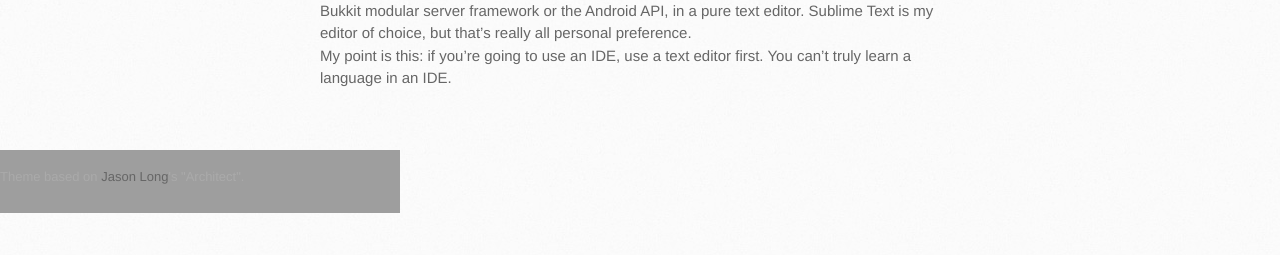
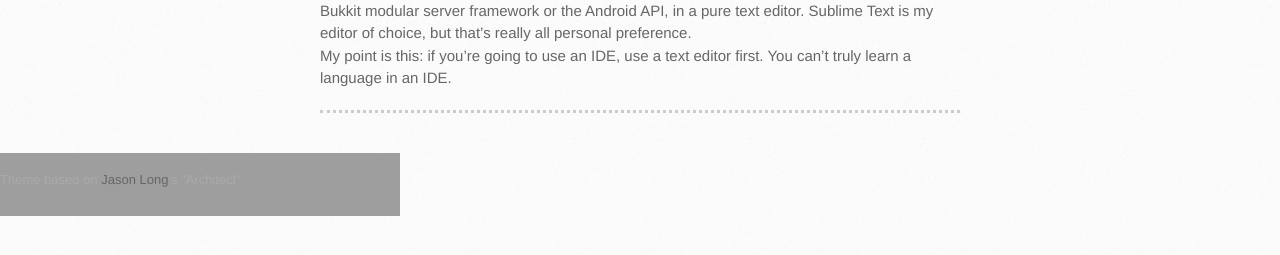
Before and after one commit to EzraBrooks/EzraBrooks.github.io, a Jekyll site: the page built from _posts/2015-01-31-OnIDEs.md, in a window 1280 px wide. Shown: the part 498-753 px from the top of the page. Built offline with Jekyll 4.4.1, drawn with Linux system fonts in a browser that asks for light colours.

Commit message:
please border-dono yamate

```diff
--- a/stylesheets/stylesheet.css
+++ b/stylesheets/stylesheet.css
@@ -496,7 +496,7 @@ header h2 {
   max-width: 100%;
 }
 
-article .post{
+.post{
   border-bottom: medium dotted #ccc;
 }
 
```
